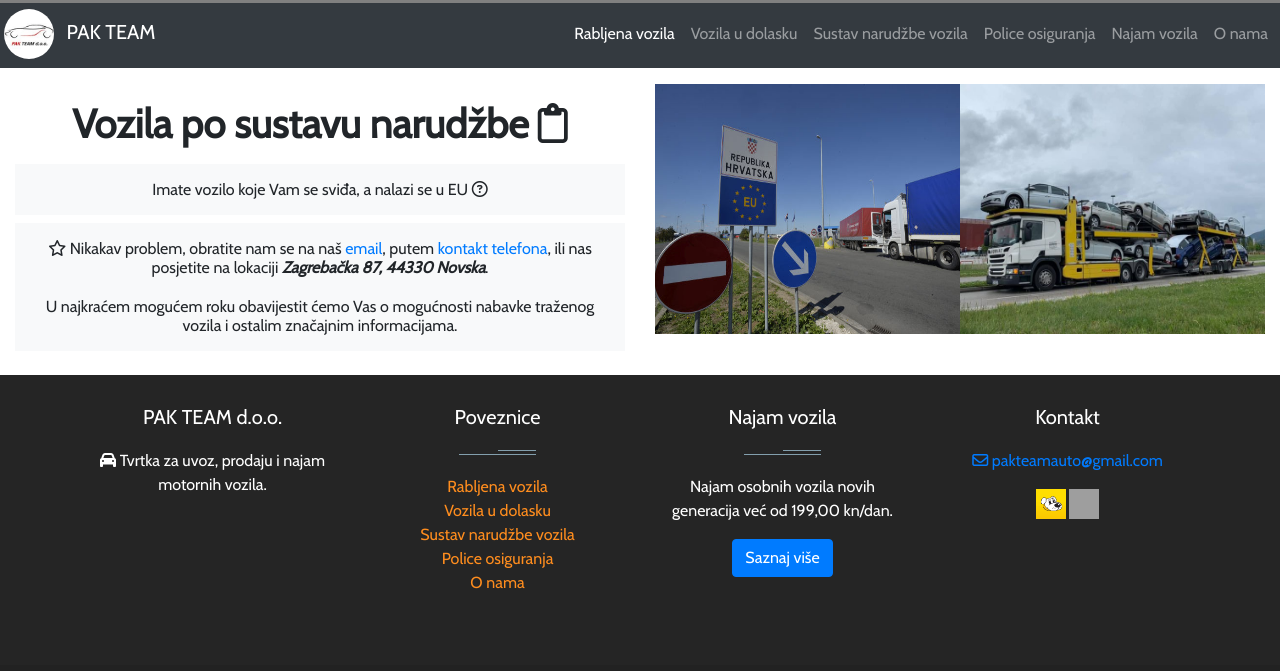
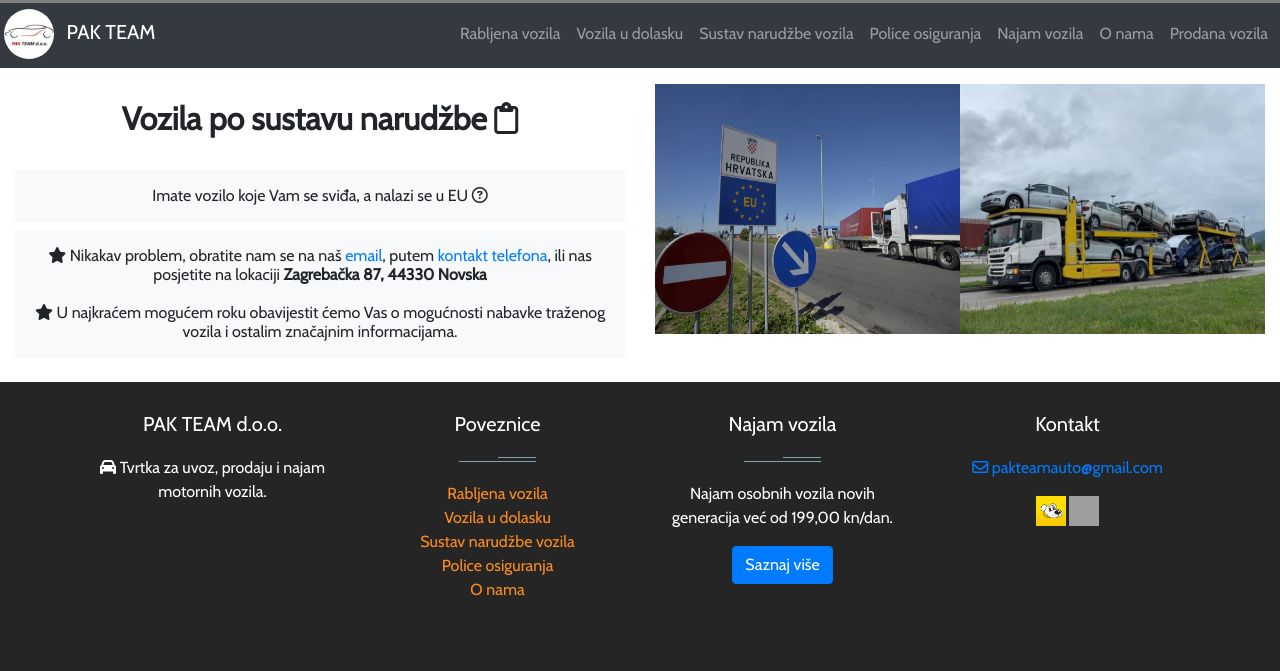
Before and after one commit to Branimir97/pak-team, a Symfony app: template templates/ordering_vehicles/index.html.twig in a window 1280 px wide. Shown: the top 671 px of the page. Run offline with Twig, Linux system fonts and the light colour scheme; the template is opened without the code that fills it, so the values that code supplies are empty; some libraries are stand-ins or nearby versions; grey boxes are pictures that could not be loaded.

Commit message:
Changed headings in all twig files

```diff
--- a/src/Controller/AdminPanelController.php
+++ b/src/Controller/AdminPanelController.php
@@ -40,7 +40,7 @@ class AdminPanelController extends AbstractController
             return new JsonResponse($vehicles);
         }
         return
-            $this->render('admin_panel/index.html.twig', [
+            $this->render('admin_panel/inquirie_list.twig', [
             'vehicles' => $vehicleRepository->findAllAsArray(),
         ]);
     }
--- a/src/Controller/InquirieController.php
+++ b/src/Controller/InquirieController.php
@@ -45,7 +45,7 @@ class InquirieController extends AbstractController
             $this->addFlash('success', 'Uspješno ste poslali upit za '.$vehicle_title.'. Očekujte naš odgovor putem email-a uskoro!');
             return $this->redirectToRoute('vehicle_details', ['id'=> $vehicle->getId()]);
         }
-        return $this->render('inquirie/index.html.twig', [
+        return $this->render('inquirie/inquirie_list.twig', [
             'form' => $form->createView(),
             'vehicle_title' => $vehicle_title
         ]);
@@ -60,7 +60,7 @@ class InquirieController extends AbstractController
     {
         $inquiries = $inquirieRepository->findBy([], ['id'=>'DESC']);
 
-        return $this->render('inquirie/index.html.twig', [
+        return $this->render('inquirie/inquirie_list.twig', [
             'inquiries' => $inquiries,
         ]);
     }
--- a/src/Controller/SoldVehiclesController.php
+++ b/src/Controller/SoldVehiclesController.php
@@ -13,7 +13,7 @@ use Symfony\Component\Routing\Annotation\Route;
 class SoldVehiclesController extends AbstractController
 {
     /**
-     * @Route("/sold/vehicles", name="sold_vehicles")
+     * @Route("/prodana-vozila", name="sold_vehicles")
      * @param Request $request
      * @param SoldVehicleRepository $soldVehicleRepository
      * @param PaginatorInterface $paginator
--- a/src/Controller/UsedVehiclesController.php
+++ b/src/Controller/UsedVehiclesController.php
@@ -45,7 +45,6 @@ class UsedVehiclesController extends AbstractController
     /**
      * @Route("/vozilo/{id}/detalji", name="vehicle_details")
      * @param Request $request
-     * @param APIService $APIService
      * @param ImageRepository $imageRepository
      * @return Response
      */
--- a/templates/base.html.twig
+++ b/templates/base.html.twig
@@ -47,31 +47,69 @@
 
     <nav class="navbar navbar-expand-lg navbar-dark bg-dark sticky-top p-1" id="main_navbar">
         <a class="navbar-brand" href="{{ path('used_vehicles') }}">
-            <img class="rounded-circle logo" src="{{ asset('images/pak-team-logo.jpg') }}" alt="pak-team-logo">
+            <img class="rounded-circle logo"
+                 src="{{ asset('images/pak-team-logo.jpg') }}"
+                 alt="pak-team-logo">
             <span class="ml-2">PAK TEAM</span></a>
-        <button class="navbar-toggler" type="button" data-toggle="collapse" data-target="#navbarSupportedContent"
-                aria-controls="navbarSupportedContent" aria-expanded="false" aria-label="Toggle navigation">
+        <button class="navbar-toggler"
+                type="button"
+                data-toggle="collapse"
+                data-target="#navbarSupportedContent"
+                aria-controls="navbarSupportedContent"
+                aria-expanded="false"
+                aria-label="Toggle navigation">
             <span class="navbar-toggler-icon"></span>
         </button>
-        <div class="collapse navbar-collapse" id="navbarSupportedContent">
-            <ul class="navbar-nav ml-auto">
-                <li class="nav-item active">
-                    <a class="nav-link" href="{{ path('used_vehicles') }}">Rabljena vozila</a>
+        <div class="collapse navbar-collapse align-items-center" id="navbarSupportedContent">
+            <ul class="navbar-nav ml-auto align-items-center">
+                <li class="nav-item">
+                    <a class="nav-link
+                    {% if app.request.get('_route') == 'used_vehicles' %} active{% endif %}"
+                       href="{{ path('used_vehicles') }}">
+                        Rabljena vozila
+                    </a>
                 </li>
                 <li class="nav-item">
-                    <a class="nav-link" href="{{ path('incoming_vehicles') }}">Vozila u dolasku</a>
+                    <a class="nav-link
+                    {% if app.request.get('_route') == 'incoming_vehicles' %} active{% endif %}"
+                       href="{{ path('incoming_vehicles') }}">
+                        Vozila u dolasku
+                    </a>
                 </li>
                 <li class="nav-item">
-                    <a class="nav-link" href="{{ path('ordering_vehicles') }}">Sustav narudžbe vozila</a>
+                    <a class="nav-link
+                    {% if app.request.get('_route') == 'ordering_vehicles' %} active{% endif %}"
+                       href="{{ path('ordering_vehicles') }}">
+                        Sustav narudžbe vozila
+                    </a>
                 </li>
                 <li class="nav-item">
-                    <a class="nav-link" href="{{ path('insurance_policies') }}">Police osiguranja</a>
+                    <a class="nav-link
+                    {% if app.request.get('_route') == 'insurance_policies' %} active{% endif %}"
+                       href="{{ path('insurance_policies') }}">
+                        Police osiguranja
+                    </a>
                 </li>
                 <li class="nav-item">
-                    <a class="nav-link" href="{{ path('car_rental') }}">Najam vozila</a>
+                    <a class="nav-link
+                    {% if app.request.get('_route') == 'car_rental' %} active{% endif %}"
+                       href="{{ path('car_rental') }}">
+                        Najam vozila
+                    </a>
                 </li>
                 <li class="nav-item">
-                    <a class="nav-link" href="{{ path('about_us') }}">O nama</a>
+                    <a class="nav-link
+                    {% if app.request.get('_route') == 'about_us' %} active{% endif %}"
+                       href="{{ path('about_us') }}">
+                        O nama
+                    </a>
+                </li>
+                <li class="nav-item">
+                    <a class="nav-link
+                    {% if app.request.get('_route') == 'sold_vehicles' %} active{% endif %}"
+                       href="{{ path('sold_vehicles') }}">
+                        Prodana vozila
+                    </a>
                 </li>
             </ul>
         </div>
--- a/templates/ordering_vehicles/index.html.twig
+++ b/templates/ordering_vehicles/index.html.twig
@@ -9,20 +9,35 @@
     <div class="container-fluid">
         <div class="row mt-3">
             <div class="col-sm-6">
-                <h1 class="text-center mt-3" style="font-family: 'Big Shoulders Stencil Display', cursive;"><b>Vozila po sustavu narudžbe <i class="far fa-clipboard"></i></b></h1>
+                <h2 class="text-center p-3">
+                    <b>
+                        Vozila po sustavu narudžbe
+                    </b>
+                    <i class="far fa-clipboard"></i>
+                </h2>
                 <h6 class="mt-3 bg-light text-center p-3">
-                    Imate vozilo koje Vam se sviđa, a nalazi se u EU <i class="far fa-question-circle"></i>
+                    Imate vozilo koje Vam se sviđa, a nalazi se u EU
+                    <i class="far fa-question-circle"></i>
                 </h6>
                 <h6 class="bg-light p-3 text-center">
-                    <i class="far fa-star"></i>
-                    Nikakav problem, obratite nam se na naš <a title="Pošalji email" href="mailto:pakteamauto@gmail.com">email</a>,
-                    putem <a href="{{ path('about_us') }}">kontakt telefona</a>, ili nas posjetite na lokaciji <i><b>Zagrebačka 87, 44330 Novska</b></i>.<br><br>
-                    U najkraćem mogućem roku obavijestit ćemo Vas o mogućnosti nabavke traženog vozila i ostalim značajnim informacijama.
+                    <i class="fas fa-star"></i>
+                    Nikakav problem, obratite nam se na naš
+                    <a title="Pošalji email" href="mailto:pakteamauto@gmail.com">email</a>,
+                    putem
+                    <a href="{{ path('about_us') }}">kontakt telefona</a>,
+                    ili nas posjetite na lokaciji
+                    <b>Zagrebačka 87, 44330 Novska</b>
+                    <br><br>
+                    <i class="fas fa-star"></i>
+                    U najkraćem mogućem roku obavijestit ćemo Vas o mogućnosti
+                    nabavke traženog vozila i ostalim značajnim informacijama.
                 </h6>
-
             </div>
             <div class="col-sm-6 ordering-vehicle-image">
-                <img src="{{ asset('images/granicni_prijelaz.jpg') }}"><img src="{{ asset('images/transport.jpg') }}">
+                <img src="{{ asset('images/granicni_prijelaz.jpg')}}"
+                     alt="pak-team_granicni_prijelaz"><img
+                        src="{{ asset('images/transport.jpg') }}"
+                        alt="pak-team_transport">
             </div>
         </div>
     </div>
```
Also changed, not shown: templates/about_us/index.html.twig (+5 -3 lines), templates/car_rental/index.html.twig (+7 -5 lines), templates/incoming_vehicles/index.html.twig (+5 -53 lines), templates/insurance_policies/index.html.twig (+11 -3 lines), templates/sold_vehicles/index.html.twig (+17 -19 lines), templates/used_vehicles/index.html.twig (+6 -5 lines), templates/admin_panel/inquirie_list.twig (renamed from templates/inquirie/index.html.twig).
